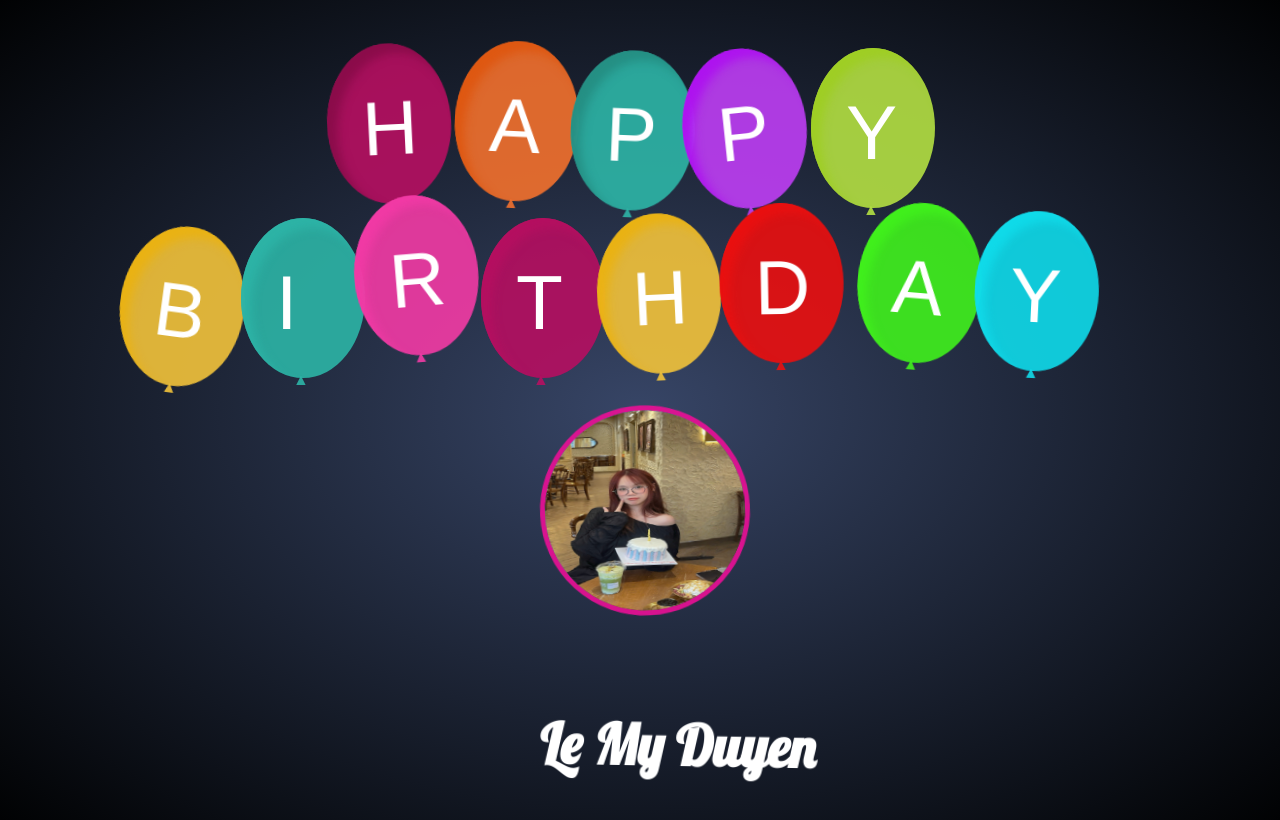
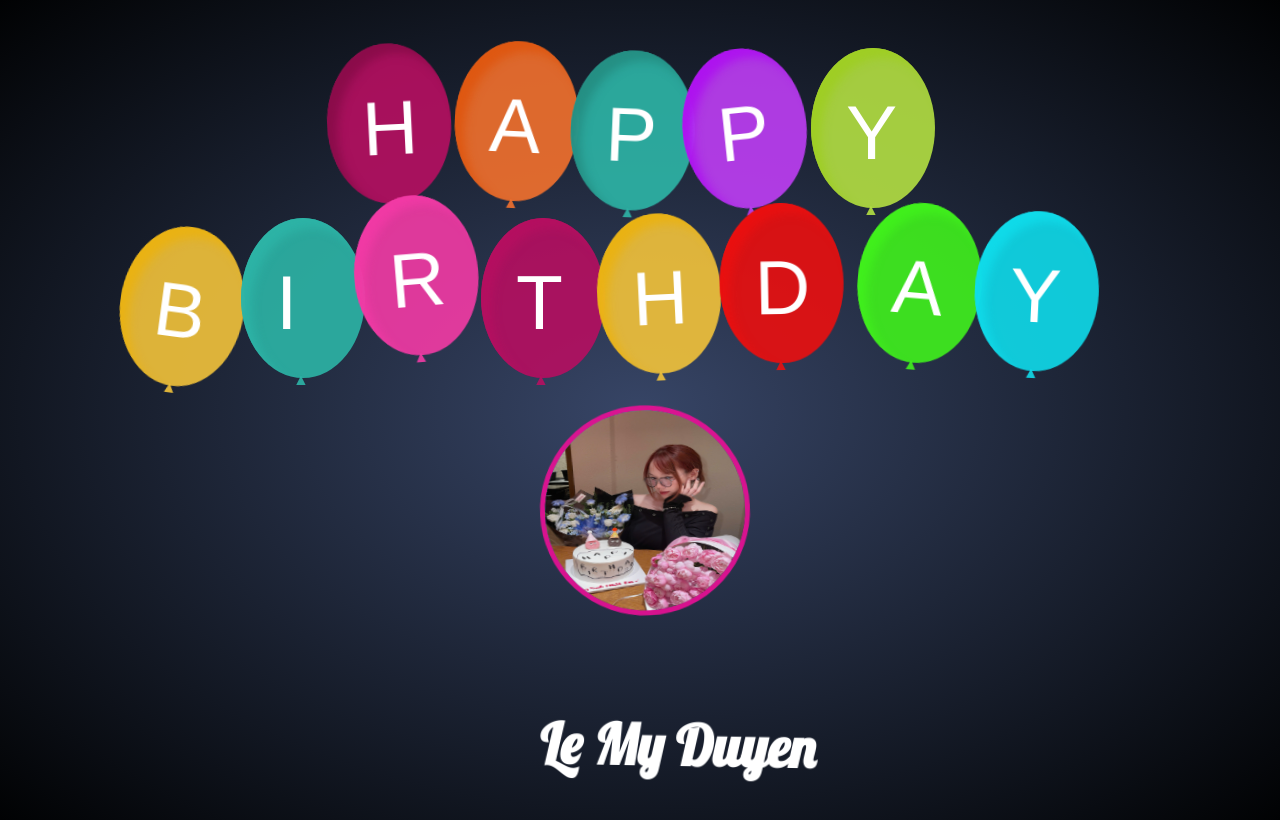
Before and after one commit to udanchi3105-hue/abc, a plain HTML site: page index.html in a window 1280 px wide. Drawn offline with nearby package versions, Linux system fonts and the light colour scheme; a web font is replaced by a local one.

Commit message:
Update index.html

```diff
--- a/index.html
+++ b/index.html
@@ -58,7 +58,7 @@
             </div>
             <div class="avatar">
                 <!-- 3. Avatar của người bạn muốn gởi lời chúc -->
-                <img src="./md.jpg" alt="" class="avatar__img" onclick="showMessage()" />
+                <img src="./md1.jpg" alt="" class="avatar__img" onclick="showMessage()" />
                 <!-- 4. Tên của người đó -->
                 <h1 onclick="showMessage()" class="avatar__title">Le My Duyen</h1>
             </div>
```
